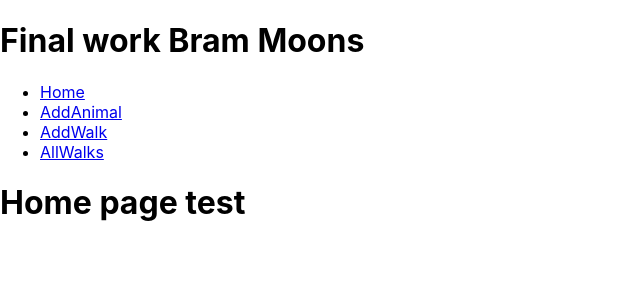
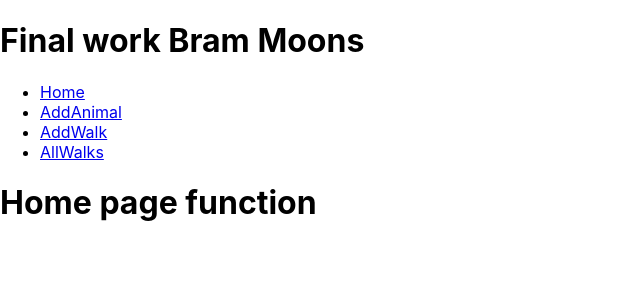
Before and after one commit to BramMoons/FinalWork20202021, a React (Create React App) app in the folder Website/finalwork_brammoons_frontend/: page / in a window 1280 px wide. Shown: the top 300 px of the page, without its empty margins (0-640 px from the left). Built offline with nearby package versions, Linux system fonts and the light colour scheme.

Commit message:
Class to function change

```diff
--- a/Website/finalwork_brammoons_frontend/src/AddAnimal.js
+++ b/Website/finalwork_brammoons_frontend/src/AddAnimal.js
@@ -1,16 +1,12 @@
 import React from 'react';
 import axios from 'axios';
 
-class AddAnimal extends React.Component {
-
-    render() {
-        return(
-            <div id="AddAnimal">
-                <h1>Add animal page test</h1>
-            </div>
-        );
-    }
-
+function AddAnimal(props) {
+    return(
+        <div id="AddAnimal">
+               <h1>Function Add animal page test</h1>
+        </div>
+    );
 }
 
 export default AddAnimal;
--- a/Website/finalwork_brammoons_frontend/src/AddWalk.js
+++ b/Website/finalwork_brammoons_frontend/src/AddWalk.js
@@ -1,16 +1,12 @@
 import React from 'react';
 import axios from 'axios';
 
-class AddWalk extends React.Component{
-
-    render() {
-        return(
-            <div id="AddWalk">
-                <h1>Add walk test page</h1>
+function AddWalk(props) {
+    return(
+        <div id="AddWalk">
+                <h1>Function Add walk test page</h1>
             </div>
-        );
-    }
-
+    );
 }
 
 export default AddWalk;
--- a/Website/finalwork_brammoons_frontend/src/AllWalks.js
+++ b/Website/finalwork_brammoons_frontend/src/AllWalks.js
@@ -1,16 +1,12 @@
 import React from 'react';
 import axios from 'axios';
 
-class AllWalks extends React.Component {
-
-    render(){
-        return(
+function AllWalks(props) {
+    return(
             <div id="AllWalks">
-                <h1>All walks test page</h1>
+                <h1>Function All walks test page</h1>
             </div>
-        );
-    }
-
+    );
 }
 
 export default AllWalks;
--- a/Website/finalwork_brammoons_frontend/src/Home.js
+++ b/Website/finalwork_brammoons_frontend/src/Home.js
@@ -1,16 +1,14 @@
 import React from 'react';
 import axios from 'axios';
 
-class Home extends React.Component {
-
-    render() {
-        return(
-            <div id="home">
-                <h1>Home page test</h1>
-            </div>
-        );
-    }
-
+function Home(props) {
+    return (
+        <div id="Home">
+            <h1>Home page function</h1>
+        </div>
+    );
 }
 
+
+
 export default Home;
```
